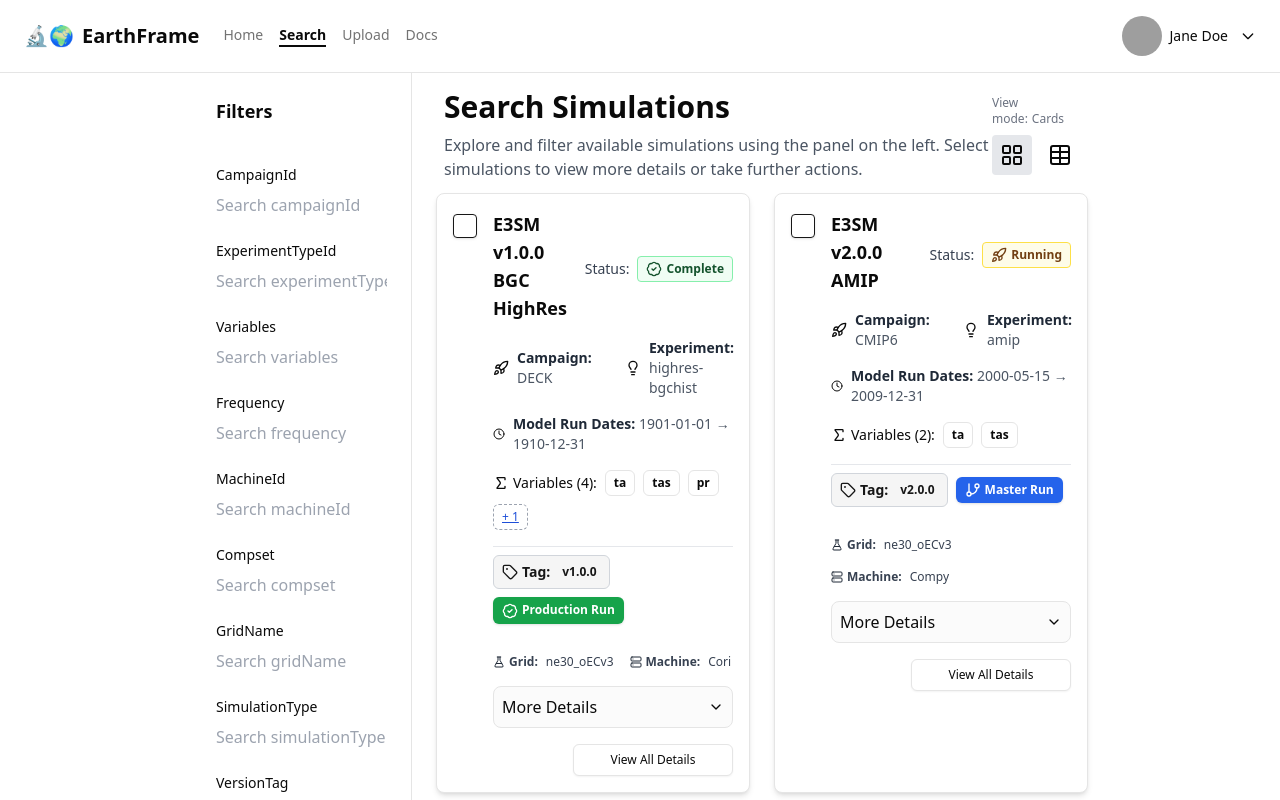
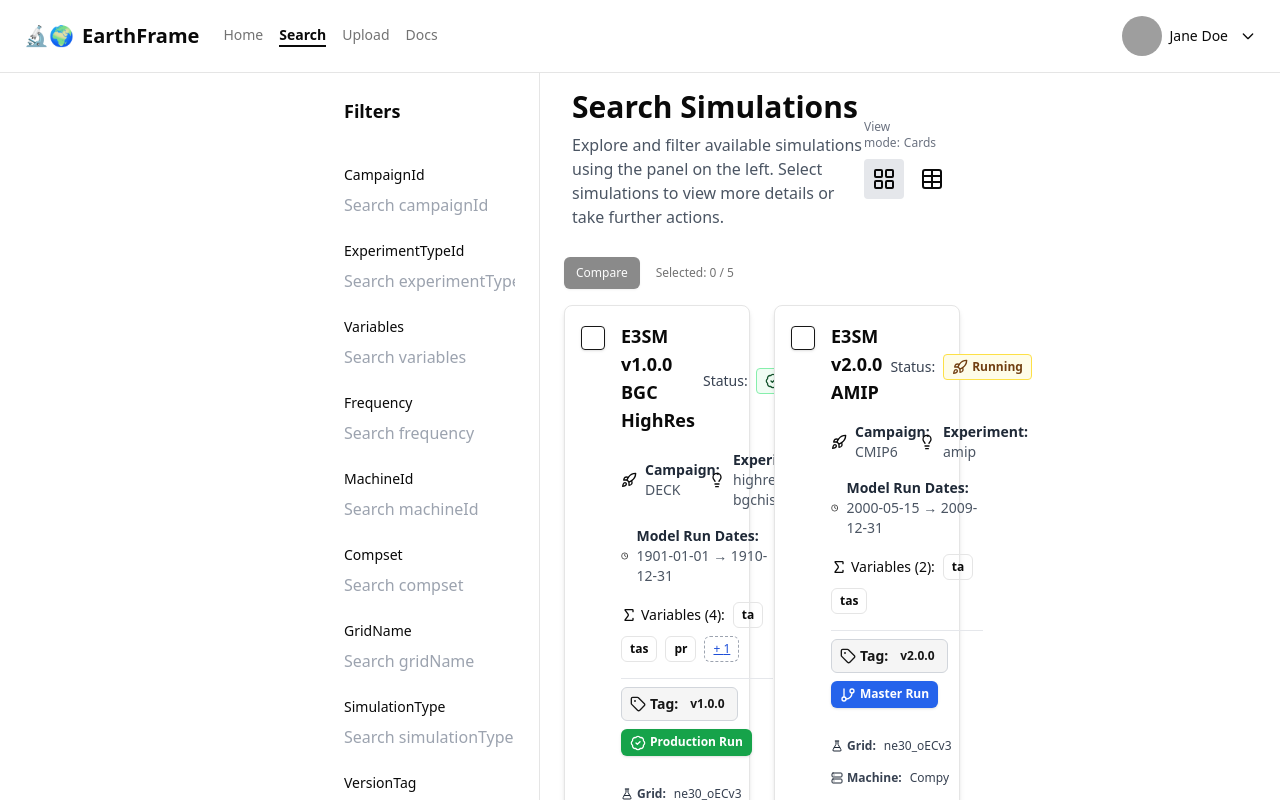
Before and after one commit to E3SM-Project/earthframe, a React (Vite) app in the folder frontend/: page /search in a window 1280 px wide. Shown: the top 800 px of the page. Built offline with nearby package versions, Linux system fonts and the light colour scheme; grey boxes are pictures that could not be loaded.

Commit message:
Extract ResultCards.tsx component

```diff
--- a/frontend/src/components/layout/SelectedSimulationsChipList.tsx
+++ b/frontend/src/components/layout/SelectedSimulationsChipList.tsx
@@ -4,7 +4,7 @@ import { Button } from '@/components/ui/button';
 interface SelectedSimulationsBreadcrumbProps {
   data: Simulation[];
   buttonText: string;
-  handleButtonClick: () => void;
+  onCompareButtonClick: () => void;
   selectedDataIds: string[];
   setSelectedDataIds: (ids: string[]) => void;
 }
@@ -14,7 +14,7 @@ const MAX_SELECTION = 5;
 const SelectedSimulationChipList = ({
   data,
   buttonText,
-  handleButtonClick,
+  onCompareButtonClick,
   selectedDataIds,
   setSelectedDataIds,
 }: SelectedSimulationsBreadcrumbProps) => {
@@ -23,7 +23,7 @@ const SelectedSimulationChipList = ({
       <Button
         variant="default"
         size="sm"
-        onClick={() => handleButtonClick()}
+        onClick={() => onCompareButtonClick()}
         disabled={selectedDataIds.length < 2}
       >
         {buttonText}
@@ -37,7 +37,7 @@ const SelectedSimulationChipList = ({
               : 'text-muted-foreground'
           }`}
         >
-          {selectedDataIds.length} / {MAX_SELECTION} selected
+          Selected: {selectedDataIds.length} / {MAX_SELECTION}
         </span>
         {selectedDataIds.map((id) => {
           const row = data.find((r) => r.id === id);
--- a/frontend/src/pages/Search/DataTable.tsx
+++ b/frontend/src/pages/Search/DataTable.tsx
@@ -34,7 +34,6 @@ import {
   TableRow,
 } from '@/components/ui/table';
 import { Simulation } from '@/App';
-import { useNavigate } from 'react-router-dom';
 import SelectedSimulationChipList from '@/components/layout/SelectedSimulationsChipList';
 
 // Max number of rows that can be selected at once.
@@ -45,6 +44,7 @@ interface DataTableProps {
   filteredData: Simulation[];
   selectedDataIds: string[];
   setSelectedDataIds: (ids: string[]) => void;
+  handleCompareButtonClick: () => void;
 }
 
 export const DataTable = ({
@@ -52,6 +52,7 @@ export const DataTable = ({
   filteredData,
   selectedDataIds,
   setSelectedDataIds,
+  handleCompareButtonClick,
 }: DataTableProps) => {
   const [sorting, setSorting] = useState<SortingState>([]);
   const [columnFilters, setColumnFilters] = useState<ColumnFiltersState>([]);
@@ -61,11 +62,6 @@ export const DataTable = ({
     gridName: false,
     compset: false,
   });
-
-  const navigate = useNavigate();
-  const handleCompare = () => {
-    navigate('/compare');
-  };
 
   // Convert selectedDataIds to rowSelection object for react-table.
   const rowSelection = idsToRowSelection(selectedDataIds);
@@ -135,7 +131,7 @@ export const DataTable = ({
         <SelectedSimulationChipList
           data={data}
           buttonText="Compare"
-          handleButtonClick={handleCompare}
+          onCompareButtonClick={handleCompareButtonClick}
           selectedDataIds={selectedDataIds}
           setSelectedDataIds={setSelectedDataIds}
         />
--- a/frontend/src/pages/Search/ResultCard.tsx
+++ b/frontend/src/pages/Search/ResultCard.tsx
@@ -24,21 +24,20 @@ import type { Simulation } from '@/App.tsx';
 type ResultCardProps = {
   simulation: Simulation;
   selected: boolean;
-  onSelect: (id: string, selected: boolean) => void;
-  onSave: (id: string) => void;
+  selectedDataIds: Simulation[];
+  onSelect: (sim: Simulation) => void;
   onViewDetails: (id: string) => void;
 };
 const ResultCard: React.FC<ResultCardProps> = ({
   simulation,
   selected,
   onSelect,
-  onSave,
   onViewDetails,
 }) => {
   const [showAllVariables, setShowAllVariables] = React.useState(false);
 
   return (
-    <Card className="w-full max-w-xl p-0 flex flex-col shadow-md rounded-lg border">
+    <Card className="w-full h-full p-0 flex flex-col shadow-md rounded-lg border">
       <div className="flex flex-col sm:flex-row items-start gap-4 p-4">
         <Checkbox
           checked={selected}
--- /dev/null
+++ b/frontend/src/pages/Search/ResultCards.tsx
@@ -0,0 +1,55 @@
+import type { Simulation } from '@/App';
+import SelectedSimulationChipList from '@/components/layout/SelectedSimulationsChipList';
+import ResultCard from '@/pages/Search/ResultCard';
+
+interface ResultCardsProps {
+  data: Simulation[];
+  filteredData: Simulation[];
+  selectedDataIds: string[];
+  setSelectedDataIds: (ids: string[]) => void;
+  handleCompareButtonClick: () => void;
+}
+
+const ResultCards = ({
+  data,
+  filteredData,
+  selectedDataIds,
+  setSelectedDataIds,
+  handleCompareButtonClick,
+}: ResultCardsProps) => {
+  return (
+    <div>
+      {/* Top controls */}
+      <div className="flex items-center py-4">
+        <SelectedSimulationChipList
+          data={data}
+          buttonText="Compare"
+          onCompareButtonClick={handleCompareButtonClick}
+          selectedDataIds={selectedDataIds}
+          setSelectedDataIds={setSelectedDataIds}
+        />
+      </div>
+
+      <div className="grid grid-cols-1 md:grid-cols-2 gap-6">
+        {filteredData.map((sim) => (
+          <div key={sim.id} className="h-full">
+            <ResultCard
+              simulation={sim}
+              selected={selectedDataIds.includes(sim.id)}
+              onSelect={() => {
+                if (selectedDataIds.includes(sim.id)) {
+                  setSelectedDataIds(selectedDataIds.filter((id) => id !== sim.id));
+                } else {
+                  setSelectedDataIds([...selectedDataIds, sim.id]);
+                }
+              }}
+              onViewDetails={null}
+            />
+          </div>
+        ))}
+      </div>
+    </div>
+  );
+};
+
+export default ResultCards;
--- a/frontend/src/pages/Search/Search.tsx
+++ b/frontend/src/pages/Search/Search.tsx
@@ -1,13 +1,14 @@
 import { Simulation } from '@/App';
 import { DataTable } from '@/pages/Search/DataTable';
 import FiltersPanel from '@/pages/Search/FiltersPanel';
+import ResultCards from '@/pages/Search/ResultCards';
+
 import { useState, useMemo } from 'react';
 import { useEffect } from 'react';
 import { useLocation, useNavigate } from 'react-router-dom';
 import { LayoutGrid, Table } from 'lucide-react';
 import { Tooltip, TooltipContent, TooltipTrigger } from '@/components/ui/tooltip';
 import { TooltipProvider } from '@radix-ui/react-tooltip';
-import ResultCard from '@/pages/Search/ResultCard';
 
 export interface FilterState {
   // Scientific Goal
@@ -70,6 +71,10 @@ const Search = ({ data, selectedDataIds, setSelectedDataIds }: BrowseProps) => {
   const location = useLocation();
   const navigate = useNavigate();
 
+  const handleCompareButtonClick = () => {
+    navigate('/compare');
+  };
+
   // Parse filters from URL when location.search changes
   useEffect(() => {
     const params = new URLSearchParams(location.search);
@@ -122,7 +127,7 @@ const Search = ({ data, selectedDataIds, setSelectedDataIds }: BrowseProps) => {
 
   return (
     <div className="flex justify-center w-full">
-      <div className="flex flex-col md:flex-row w-full gap-8 md:max-w-[70%]">
+      <div className="flex flex-col md:flex-row w-full gap-8 md:max-w-[50%]">
         <div className="flex flex-row w-full gap-6">
           <div className="w-full md:w-[220px] min-w-0 md:min-w-[180px]">
             <FiltersPanel filters={filters} onChange={setFilters} />
@@ -180,14 +185,16 @@ const Search = ({ data, selectedDataIds, setSelectedDataIds }: BrowseProps) => {
                   filteredData={filteredData}
                   selectedDataIds={selectedDataIds}
                   setSelectedDataIds={setSelectedDataIds}
+                  handleCompareButtonClick={handleCompareButtonClick}
                 />
               ) : (
-                // Replace below with your grid/card component if available
-                <div className="grid grid-cols-1 md:grid-cols-2 gap-6">
-                  {filteredData.map((sim) => (
-                    <ResultCard key={sim.id} simulation={sim} />
-                  ))}
-                </div>
+                <ResultCards
+                  data={data}
+                  filteredData={filteredData}
+                  selectedDataIds={selectedDataIds}
+                  setSelectedDataIds={setSelectedDataIds}
+                  handleCompareButtonClick={handleCompareButtonClick}
+                />
               )}
             </div>
           </div>
```
